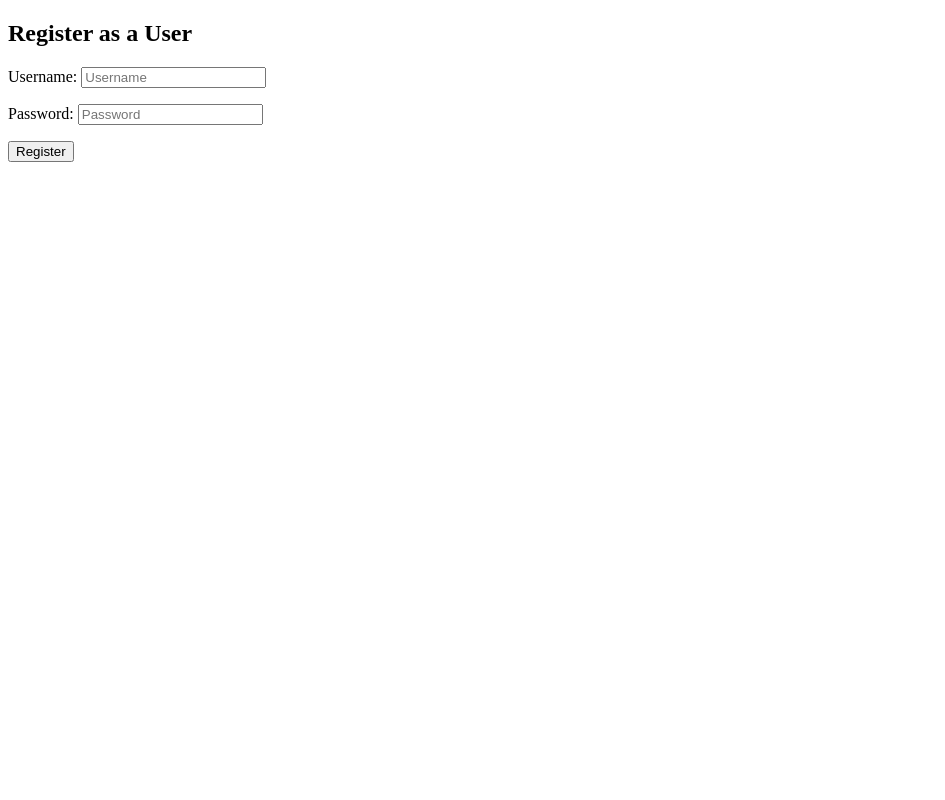
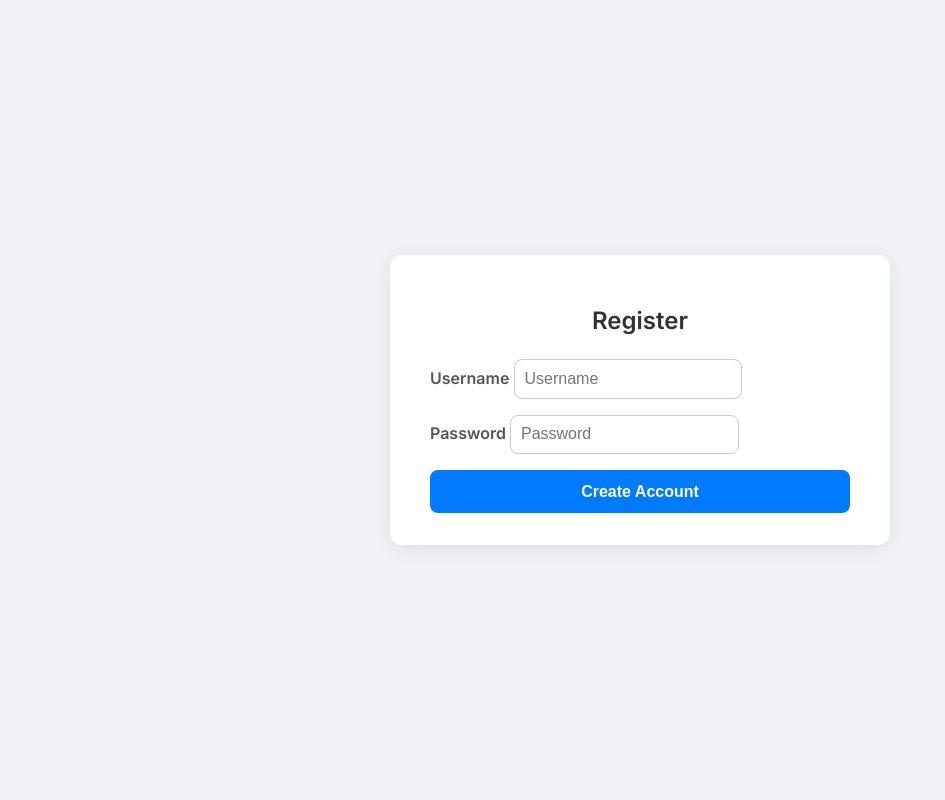
Before and after one commit to Learnli23/Aisha, a Django app: template app/templates/register.html in a window 1280 px wide. Shown: the whole page, without its empty margins (0-945 px from the left). Run offline with Django 5.2, Linux system fonts and the light colour scheme; the template is opened without the code that fills it: values that come from a table or form of the project are taken from there, others are empty; parts of the project's set-up code (start-up, migrations or seed data) failed here and were passed over.

Commit message:
Update register.html

```diff
--- a/app/templates/register.html
+++ b/app/templates/register.html
@@ -1,15 +1,108 @@
-<!-- templates/register.html -->
 <!DOCTYPE html>
-<html>
+<html lang="en">
 <head>
-    <title>Register</title>
+    <meta charset="UTF-8">
+    <title>Register | Student Attrition System</title>
+    <meta name="viewport" content="width=device-width, initial-scale=1.0">
+
+    <!-- Google Font -->
+    <link href="https://fonts.googleapis.com/css2?family=Inter:wght@400;600&display=swap" rel="stylesheet">
+
+    <!-- Basic Styling -->
+    <style>
+        body {
+            font-family: 'Inter', sans-serif;
+            background: #f0f2f5;
+            margin: 0;
+            display: flex;
+            align-items: center;
+            justify-content: center;
+            height: 100vh;
+        }
+
+        .register-container {
+            background: #fff;
+            padding: 2rem 2.5rem;
+            border-radius: 12px;
+            box-shadow: 0 4px 20px rgba(0, 0, 0, 0.08);
+            width: 100%;
+            max-width: 420px;
+        }
+
+        .register-container h2 {
+            text-align: center;
+            margin-bottom: 1.5rem;
+            color: #333;
+        }
+
+        form {
+            display: flex;
+            flex-direction: column;
+        }
+
+        label {
+            font-weight: 600;
+            margin-bottom: 0.3rem;
+            color: #555;
+        }
+
+        input[type="text"],
+        input[type="email"],
+        input[type="password"] {
+            padding: 0.6rem;
+            margin-bottom: 1rem;
+            border: 1px solid #ccc;
+            border-radius: 8px;
+            font-size: 1rem;
+            transition: border-color 0.3s;
+        }
+
+        input[type="text"]:focus,
+        input[type="email"]:focus,
+        input[type="password"]:focus {
+            border-color: #007bff;
+            outline: none;
+        }
+
+        button {
+            background: #007bff;
+            color: white;
+            padding: 0.8rem;
+            font-size: 1rem;
+            border: none;
+            border-radius: 8px;
+            cursor: pointer;
+            font-weight: 600;
+            transition: background 0.3s;
+        }
+
+        button:hover {
+            background: #0056b3;
+        }
+
+        .form-error {
+            color: red;
+            font-size: 0.85rem;
+            margin-bottom: 1rem;
+        }
+    </style>
 </head>
 <body>
-    <h2>Register as a User</h2>
-    <form method="POST">
-        {% csrf_token %}
-        {{ form.as_p }}
-        <button type="submit">Register</button>
-    </form>
+    <div class="register-container">
+        <h2>Register</h2>
+        <form method="POST">
+            {% csrf_token %}
+            {% for field in form %}
+                <div>
+                    <label for="{{ field.id_for_label }}">{{ field.label }}</label>
+                    {{ field }}
+                    {% if field.errors %}
+                        <div class="form-error">{{ field.errors|striptags }}</div>
+                    {% endif %}
+                </div>
+            {% endfor %}
+            <button type="submit">Create Account</button>
+        </form>
+    </div>
 </body>
 </html>
```
